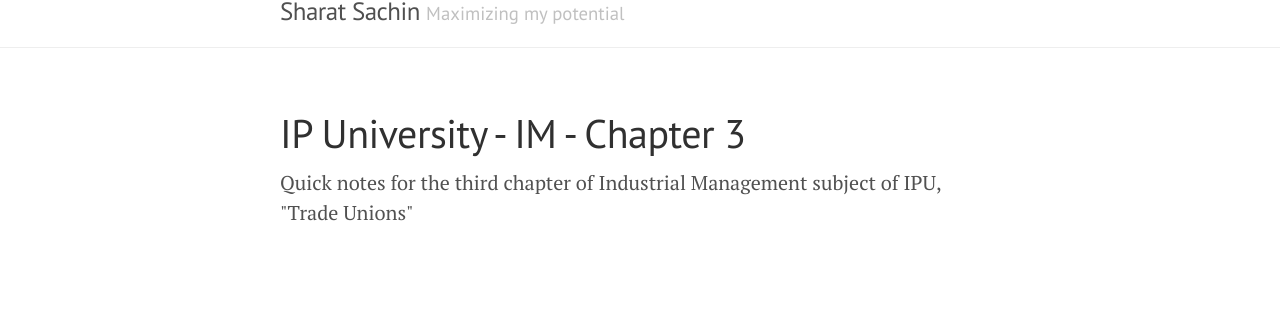
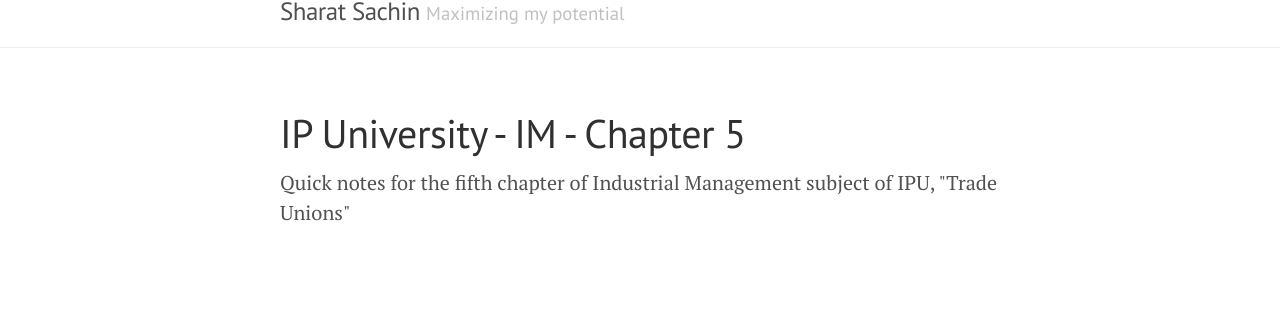
Before and after one commit to sharatsachin/sharatsachin.github.io, a Jekyll site: the page built from index.html, in a window 1280 px wide. Shown: the part 144-454 px from the top of the page. Built offline with Jekyll 4.4.1, drawn with Linux system fonts in a browser that asks for light colours; the list of posts is cut into pages by our own code.

Commit message:
Corrected the file and chapter name

```diff
--- a/_posts/2018-09-24-IM-chap3.md
+++ b/_posts/2018-09-24-IM-chap5.md
@@ -1,8 +1,8 @@
 ---
 layout: post
 comments: true
-excerpt: Quick notes for the third chapter of Industrial Management subject of IPU, "Trade Unions"
-title: IP University - IM - Chapter 3
+excerpt: Quick notes for the fifth chapter of Industrial Management subject of IPU, "Trade Unions"
+title: IP University - IM - Chapter 5
 ---
 
 ## Nature, Objectives and Functions of trade unions
```
